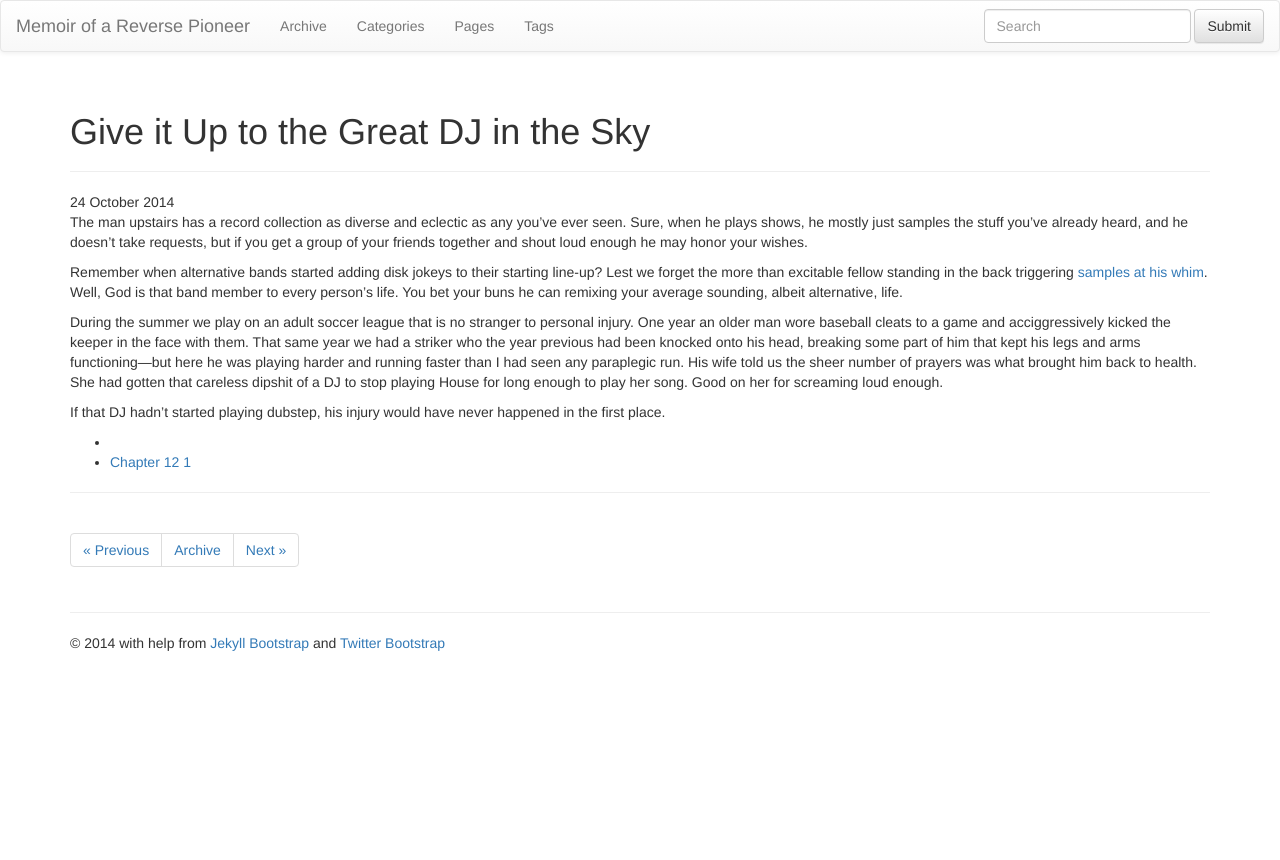
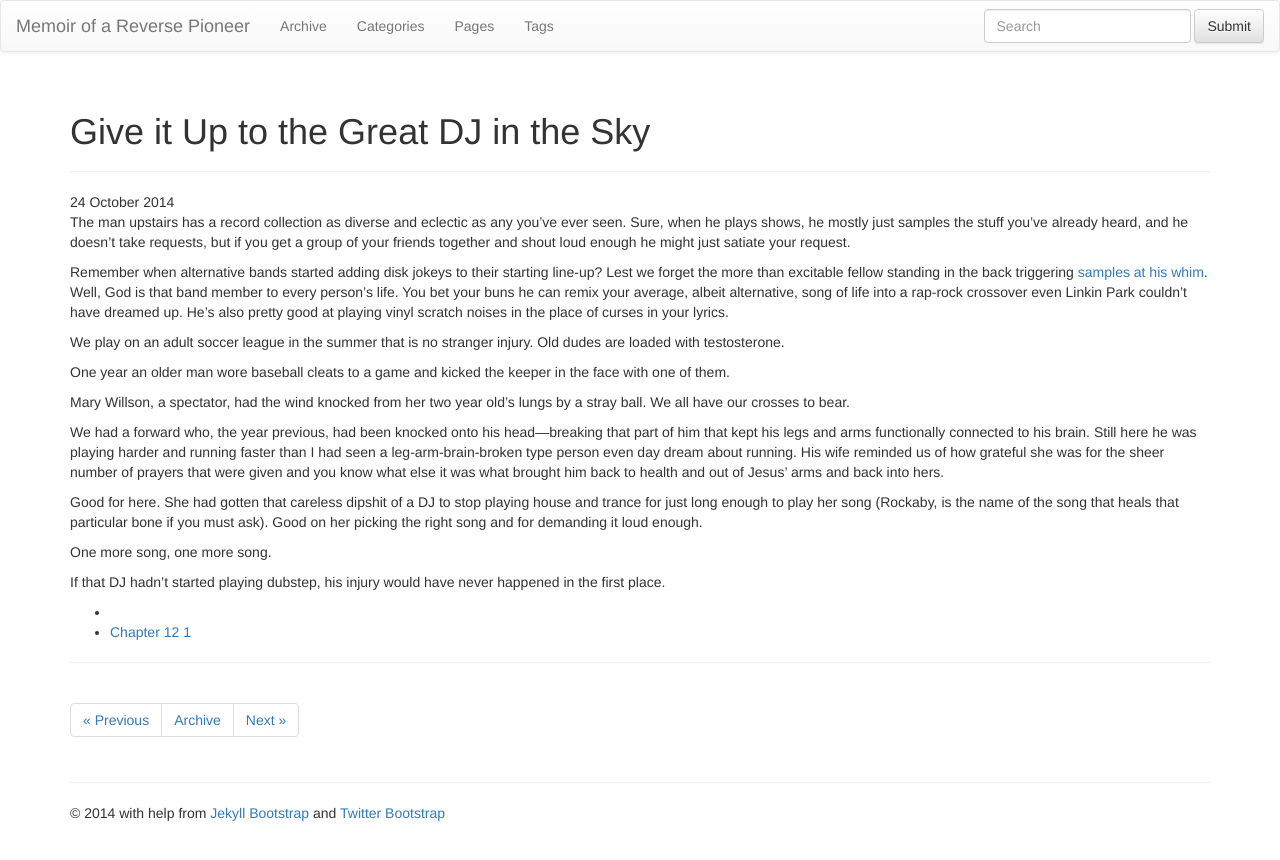
Before and after one commit to rabid-unicorn/reverse-pioneer, a Jekyll site: the page built from _posts/2014-10-24-dj-in-the-sky.md, in a window 1280 px wide. Shown: the top 860 px of the page. Built offline with Jekyll 4.4.1, drawn with Linux system fonts in a browser that asks for light colours; nearby versions of some CDN libraries; library files that are not in the unit come from our copies.

Commit message:
dj — rewrite

```diff
--- a/_posts/2014-10-24-dj-in-the-sky.md
+++ b/_posts/2014-10-24-dj-in-the-sky.md
@@ -7,10 +7,20 @@ tags : []
 ---
 {% include JB/setup %}
 
-The man upstairs has a record collection as diverse and eclectic as any you've ever seen. Sure, when he plays shows, he mostly just samples the stuff you've already heard, and he doesn't take requests, but if you get a group of your friends together and shout loud enough he may honor your wishes.
+The man upstairs has a record collection as diverse and eclectic as any you've ever seen. Sure, when he plays shows, he mostly just samples the stuff you've already heard, and he doesn't take requests, but if you get a group of your friends together and shout loud enough he might just satiate your request.
 
-Remember when alternative bands started adding disk jokeys to their starting line-up? Lest we forget the more than excitable fellow standing in the back triggering [samples at his whim](https://www.youtube.com/watch?v=ilqGBvMP1-M). Well, God is that band member to every person's life. You bet your buns he can remixing your average sounding, albeit alternative, life.
+Remember when alternative bands started adding disk jokeys to their starting line-up? Lest we forget the more than excitable fellow standing in the back triggering [samples at his whim](https://www.youtube.com/watch?v=ilqGBvMP1-M). Well, God is that band member to every person's life. You bet your buns he can remix your average, albeit alternative, song of life into a rap-rock crossover even Linkin Park couldn't have dreamed up. He's also pretty good at playing vinyl scratch noises in the place of curses in your lyrics.
 
-During the summer we play on an adult soccer league that is no stranger to personal injury. One year an older man wore baseball cleats to a game and acciggressively kicked the keeper in the face with them. That same year we had a striker who the year previous had been knocked onto his head, breaking some part of him that kept his legs and arms functioning—but here he was playing harder and running faster than I had seen any paraplegic run. His wife told us the sheer number of prayers was what brought him back to health. She had gotten that careless dipshit of a DJ to stop playing House for long enough to play her song. Good on her for screaming loud enough.
+We play on an adult soccer league in the summer that is no stranger injury. Old dudes are loaded with testosterone.
+
+One year an older man wore baseball cleats to a game and kicked the keeper in the face with one of them.
+
+Mary Willson, a spectator, had the wind knocked from her two year old's lungs by a stray ball. We all have our crosses to bear.
+
+We had a forward who, the year previous, had been knocked onto his head—breaking that part of him that kept his legs and arms functionally connected to his brain. Still here he was playing harder and running faster than I had seen a leg-arm-brain-broken type person even day dream about running. His wife reminded us of how grateful she was for the sheer number of prayers that were given and you know what else it was what brought him back to health and out of Jesus' arms and back into hers.
+
+Good for here. She had gotten that careless dipshit of a DJ to stop playing house and trance for just long enough to play her song (Rockaby, is the name of the song that heals that particular bone if you must ask). Good on her picking the right song and for demanding it loud enough.
+
+One more song, one more song.
 
 If that DJ hadn’t started playing dubstep, his injury would have never happened in the first place.
```
Also changed, not shown: 1 other file.
